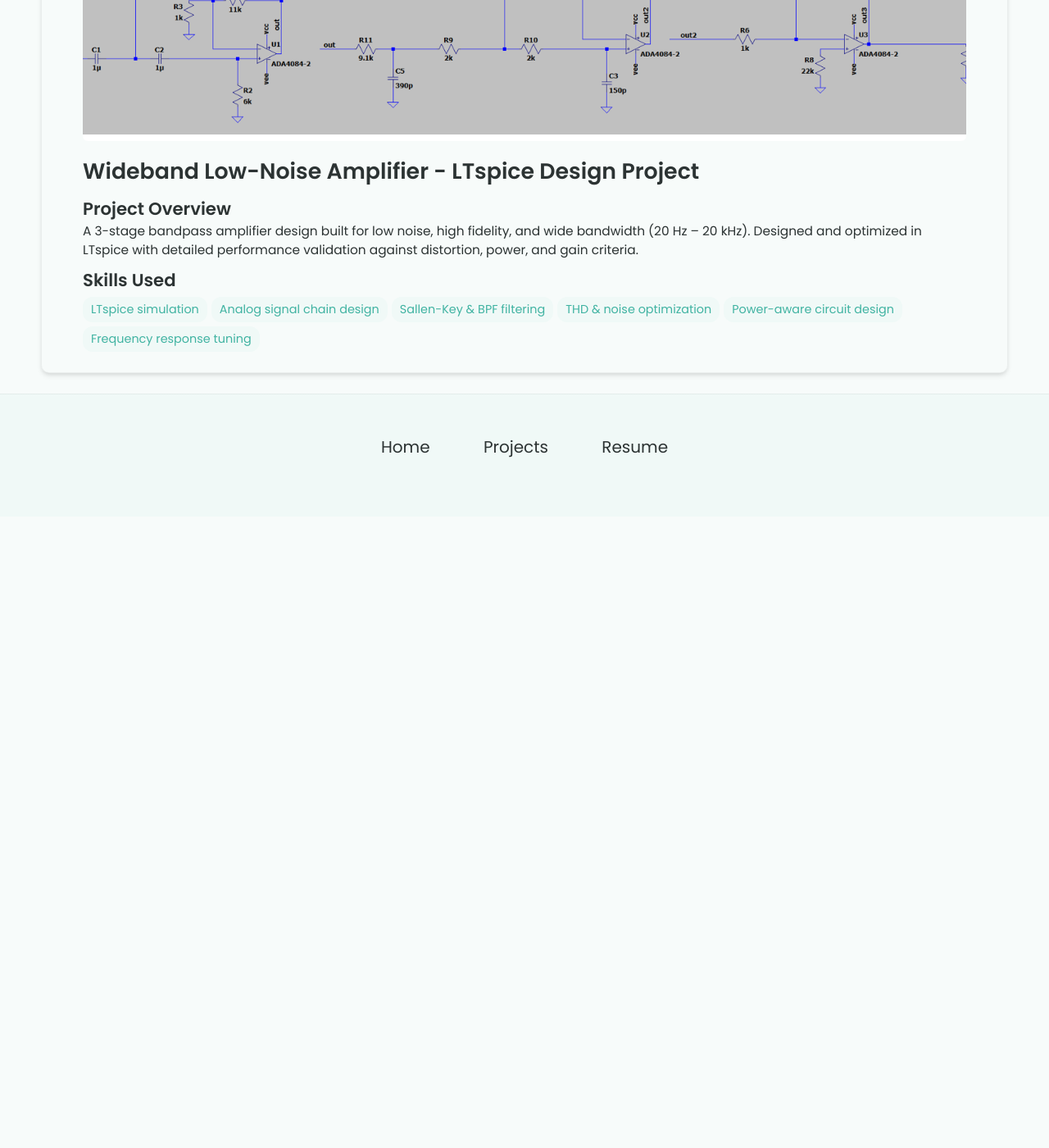
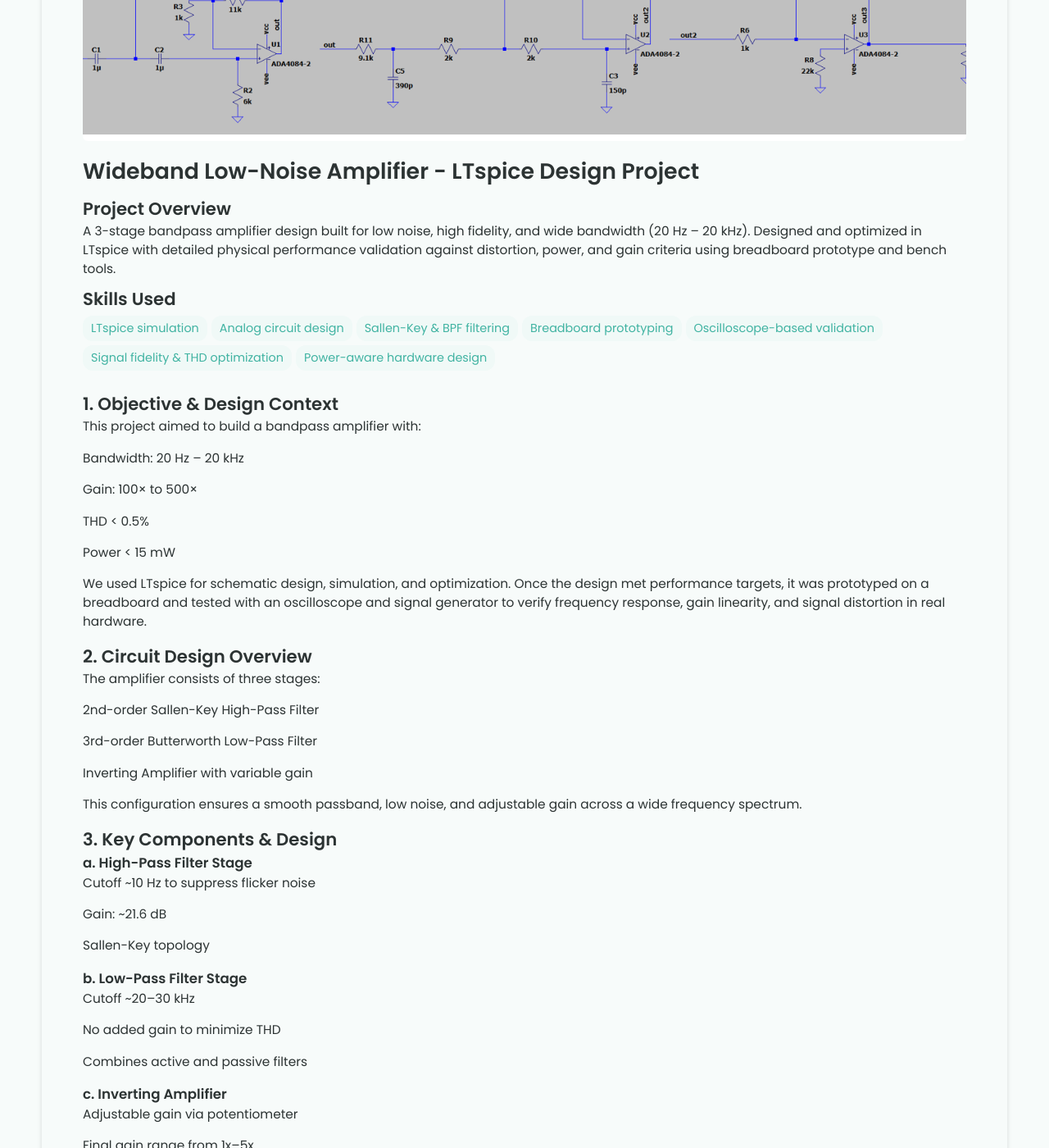
Before and after one commit to DanielNG0309/DanielNG0309.github.io, a Jekyll site: the page built from _projects/Low Noise Amplifier/index.md, in a window 1280 px wide and 1400 px high, scrolled down 318 px. Shown: the whole window at 82% size. Built offline with Jekyll 4.4.1, drawn with Linux system fonts in a browser that asks for light colours; before the commit the page ends 948 px from its top, so only the background shows below that; some of the changed text lies outside the part shown.

Commit message:
Update index.md3

```diff
--- a/_projects/Low Noise Amplifier/index.md
+++ b/_projects/Low Noise Amplifier/index.md
@@ -1,13 +1,124 @@
 ---
 layout: post
 title: Wideband Low-Noise Amplifier - LTspice Design Project
-description: A 3-stage bandpass amplifier design built for low noise, high fidelity, and wide bandwidth (20 Hz – 20 kHz). Designed and optimized in LTspice with detailed performance validation against distortion, power, and gain criteria.
+description: A 3-stage bandpass amplifier design built for low noise, high fidelity, and wide bandwidth (20 Hz – 20 kHz). Designed and optimized in LTspice with detailed  physical performance validation against distortion, power, and gain criteria using breadboard prototype and bench tools.
 skills:
   - LTspice simulation
-  - Analog signal chain design
+  - Analog circuit design
   - Sallen-Key & BPF filtering
-  - THD & noise optimization
-  - Power-aware circuit design
-  - Frequency response tuning
+  - Breadboard prototyping
+  - Oscilloscope-based validation
+  - Signal fidelity & THD optimization
+  - Power-aware hardware design
 main-image: /ltspice1_cover.png
 ---
+
+## 1. Objective & Design Context
+This project aimed to build a bandpass amplifier with:
+
+Bandwidth: 20 Hz – 20 kHz
+
+Gain: 100× to 500×
+
+THD < 0.5%
+
+Power < 15 mW
+
+We used LTspice for schematic design, simulation, and optimization. Once the design met performance targets, it was prototyped on a breadboard and tested with an oscilloscope and signal generator to verify frequency response, gain linearity, and signal distortion in real hardware.
+
+## 2. Circuit Design Overview
+The amplifier consists of three stages:
+
+2nd-order Sallen-Key High-Pass Filter
+
+3rd-order Butterworth Low-Pass Filter
+
+Inverting Amplifier with variable gain
+
+This configuration ensures a smooth passband, low noise, and adjustable gain across a wide frequency spectrum.
+
+## 3. Key Components & Design
+### **a. High-Pass Filter Stage**
+Cutoff ~10 Hz to suppress flicker noise
+
+Gain: ~21.6 dB
+
+Sallen-Key topology
+
+### **b. Low-Pass Filter Stage**
+Cutoff ~20–30 kHz
+
+No added gain to minimize THD
+
+Combines active and passive filters
+
+### **c. Inverting Amplifier**
+Adjustable gain via potentiometer
+
+Final gain range from 1x–5x
+
+Optional offset tuning via resistor biasing
+
+## 4. LTSPICE Simulation & Optimization
+### **a. Frequency Response**
+
+{% include image-gallery.html images="1st stage.png" height="400" %}
+
+**HPF Output (Stage 1)** – Designed with Chebyshev characteristics to suppress low-frequency flicker noise.
+
+{% include image-gallery.html images="2nd stage.png" height="400" %}
+
+**LPF Output (Stage 2)** – Butterworth filter ensures a flat response before gain stage.
+
+### **b. Full System Gain Response
+
+{% include image-gallery.html images="100 gain.png" height="400" %}
+
+**Gain = 100**, 10 mVpp input → 1 Vpp output
+
+{% include image-gallery.html images="500 gain.png" height="400" %}
+
+**Gain = 500**, 2 mVpp input → 1 Vpp output
+
+### **c. THD and Noise**
+
+{% include image-gallery.html images="100 output.png, 100 rms noise.png" height="400" %}
+
+**THD** and **Noise RMS** at **100** Gain
+
+{% include image-gallery.html images="500 output.png, 500 rms noise.png" height="400" %}
+
+**THD** and **Noise RMS** at **500** Gain
+
+### **d. Power Consumption**
+
+{% include image-gallery.html images="power.png" height="400" %}
+
+Average power per amplifier is about 2.5 mW, so it makes 2.5*3 = **7.5 mW** of dissipated power for the whole design.
+
+## 5. Breadboard Prototyping & Testing
+### **a. Physical Build**
+Assembled full 3-stage design on breadboard
+
+Used ADA4084 op-amp for high linearity
+
+Verified all capacitor and resistor values against simulation
+
+### **b. Validation Tools**
+Signal generator (sine sweep from 10 Hz – 50 kHz)
+
+Digital oscilloscope for gain and clipping checks
+
+Real-time measurements of output amplitude and phase response
+
+### **c. Observations**
+Passband closely matched simulation
+
+Amplifier output remained linear under all tested gain settings
+
+No oscillation or unexpected peaking observed
+
+Minor component value tweaks were applied post-testing for optimal flatness
+
+## 6. Reflection
+This project reinforced the full cycle of design → simulate → prototype → validate, requiring both theoretical design via LTspice and practical skills in breadboarding, measurement, and debugging. It was a great demonstration of analog system integration and performance tuning.
```
